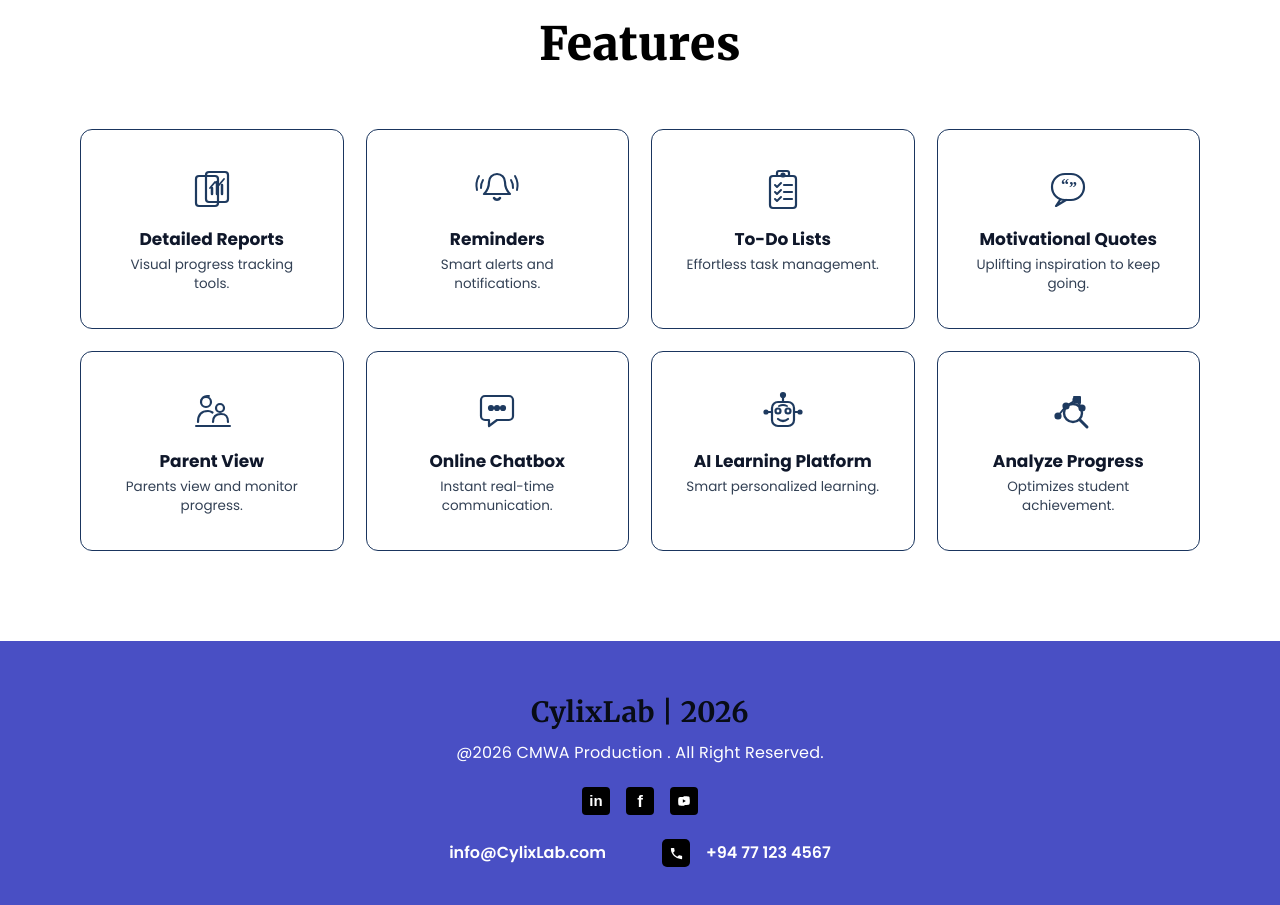
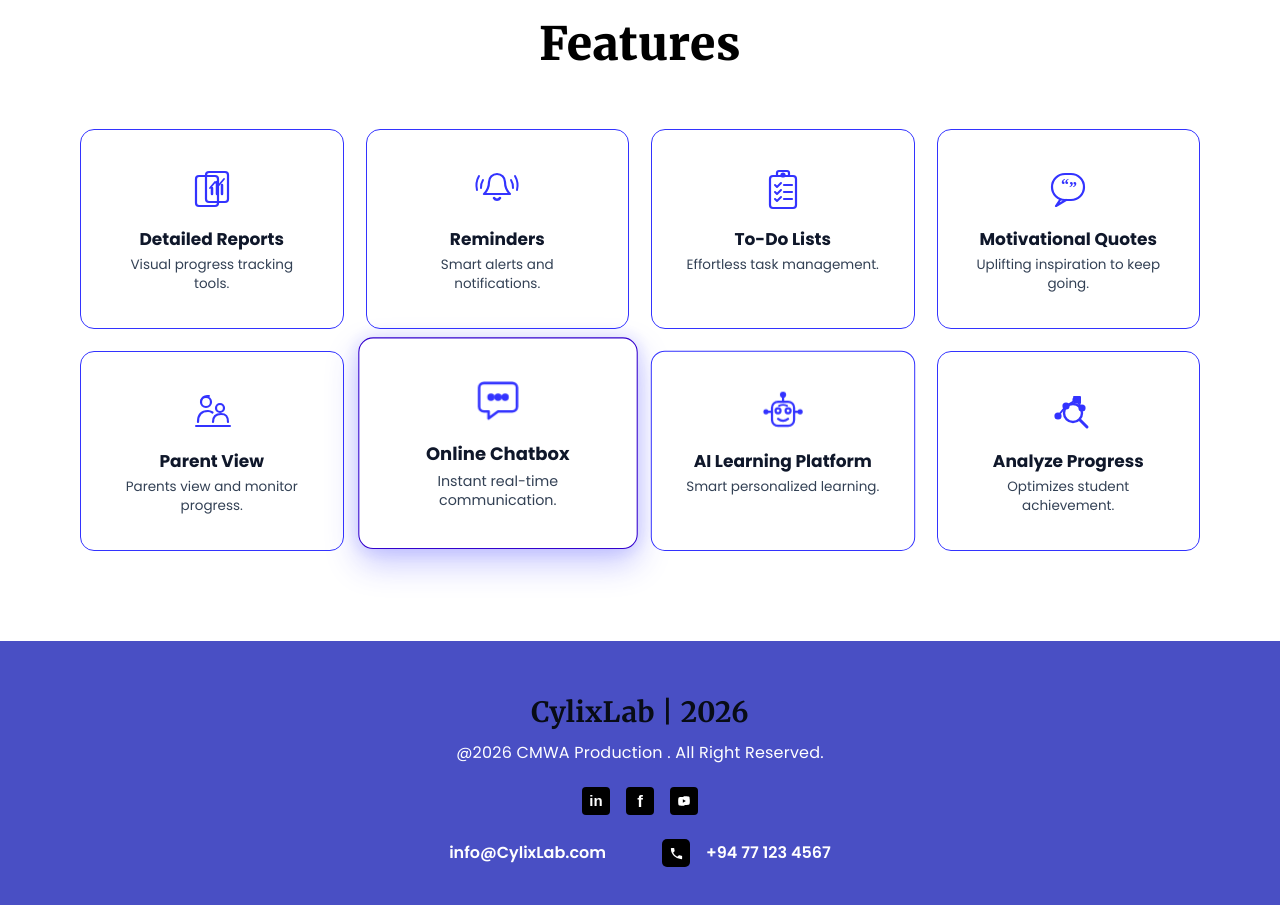
Before and after one commit to ravinduanushka/cylixlab, a React (Vite) app in the folder frontend/: page / in a window 1280 px wide. Shown: the part 2200-3105 px from the top of the page. Built offline with nearby package versions, Linux system fonts and the light colour scheme.

Commit message:
Refactor feature card styles and add pulse animation for active state

```diff
--- a/frontend/src/App.css
+++ b/frontend/src/App.css
@@ -431,22 +431,37 @@
 
 .feature-card {
   background-color: #ffffff;
-  border: 1.5px solid #1a355e;
-  border-radius: 12px;
+  /* Feature border rectangle line in blue color */
+  border: 1.8px solid #3333FF;
+  border-radius: 14px;
   padding: 34px 18px 28px;
   display: flex;
   flex-direction: column;
   align-items: center;
   text-align: center;
-  transition: all 0.28s ease;
   min-height: 200px;
   justify-content: flex-start;
+  position: relative;
+  /* Smooth transition when becoming little large and returning to previous size */
+  transition: transform 0.45s cubic-bezier(0.2, 0.8, 0.2, 1),
+              box-shadow 0.45s cubic-bezier(0.2, 0.8, 0.2, 1),
+              border-color 0.35s ease,
+              border-width 0.35s ease;
 }
 
+/* User hover state */
 .feature-card:hover {
-  transform: translateY(-4px);
-  box-shadow: 0 10px 25px rgba(26, 53, 94, 0.12);
-  border-color: #0f274a;
+  transform: translateY(-8px) scale(1.06);
+  box-shadow: 0 14px 30px rgba(51, 51, 255, 0.28);
+  border-color: #3300CC;
+}
+
+/* 1-8 and 8-1 continuous pulse: becomes little large and returns to previous size */
+.feature-card.card-pulse-large {
+  transform: translateY(-8px) scale(1.06);
+  border-color: #3300CC;
+  border-width: 2.2px;
+  box-shadow: 0 14px 32px rgba(51, 51, 255, 0.28), 0 0 18px rgba(51, 51, 255, 0.16);
 }
 
 .feature-icon-wrapper {
@@ -455,7 +470,12 @@
   align-items: center;
   justify-content: center;
   margin-bottom: 12px;
-  color: #1a355e;
+  color: #3333FF;
+  transition: transform 0.35s ease;
+}
+
+.feature-card.card-pulse-large .feature-icon-wrapper {
+  transform: scale(1.12);
 }
 
 .feature-card-title {
--- a/frontend/src/components/FeaturesSection.jsx
+++ b/frontend/src/components/FeaturesSection.jsx
@@ -1,4 +1,4 @@
-import React from 'react';
+import React, { useState, useEffect } from 'react';
 import {
   ReportIcon,
   ReminderIcon,
@@ -13,70 +13,98 @@ import {
 const features = [
   {
     id: 1,
-    icon: <ReportIcon />,
+    icon: <ReportIcon color="#3333FF" />,
     title: 'Detailed Reports',
     description: 'Visual progress tracking tools.'
   },
   {
     id: 2,
-    icon: <ReminderIcon />,
+    icon: <ReminderIcon color="#3333FF" />,
     title: 'Reminders',
     description: 'Smart alerts and notifications.'
   },
   {
     id: 3,
-    icon: <TodoIcon />,
+    icon: <TodoIcon color="#3333FF" />,
     title: 'To-Do Lists',
     description: 'Effortless task management.'
   },
   {
     id: 4,
-    icon: <QuoteIcon />,
+    icon: <QuoteIcon color="#3333FF" />,
     title: 'Motivational Quotes',
     description: 'Uplifting inspiration to keep going.'
   },
   {
     id: 5,
-    icon: <ParentViewIcon />,
+    icon: <ParentViewIcon color="#3333FF" />,
     title: 'Parent View',
     description: 'Parents view and monitor progress.'
   },
   {
     id: 6,
-    icon: <ChatboxIcon />,
+    icon: <ChatboxIcon color="#3333FF" />,
     title: 'Online Chatbox',
     description: 'Instant real-time communication.'
   },
   {
     id: 7,
-    icon: <AILearningIcon />,
+    icon: <AILearningIcon color="#3333FF" />,
     title: 'AI Learning Platform',
     description: 'Smart personalized learning.'
   },
   {
     id: 8,
-    icon: <AnalyzeProgressIcon />,
+    icon: <AnalyzeProgressIcon color="#3333FF" />,
     title: 'Analyze Progress',
     description: 'Optimizes student achievement.'
   }
 ];
 
 const FeaturesSection = () => {
+  // Always maintained 1-8 then 8-1 pulse wave
+  const [activeCardIndex, setActiveCardIndex] = useState(0);
+
+  useEffect(() => {
+    let current = 0;
+    let step = 1; // 1 for 1-8, -1 for 8-1
+
+    const interval = setInterval(() => {
+      current += step;
+      if (current >= features.length - 1) {
+        current = features.length - 1;
+        step = -1; // reverse direction: 8 to 1
+      } else if (current <= 0) {
+        current = 0;
+        step = 1; // forward direction: 1 to 8
+      }
+      setActiveCardIndex(current);
+    }, 650);
+
+    return () => clearInterval(interval);
+  }, []);
+
   return (
     <section id="features" className="features-section">
       <div className="features-container">
         <h2 className="features-title">Features</h2>
 
         <div className="features-grid">
-          {features.map((feature) => (
-            <div key={feature.id} className="feature-card">
-              <div className="feature-icon-wrapper">
-                {feature.icon}
+          {features.map((feature, index) => {
+            const isActive = index === activeCardIndex;
+            return (
+              <div
+                key={feature.id}
+                className={`feature-card ${isActive ? 'card-pulse-large' : ''}`}
+              >
+                <div className="feature-icon-wrapper">
+                  {feature.icon}
+                </div>
+                <h3 className="feature-card-title">{feature.title}</h3>
+                <p className="feature-card-desc">{feature.description}</p>
               </div>
-              <h3 className="feature-card-title">{feature.title}</h3>
-              <p className="feature-card-desc">{feature.description}</p>
-            </div>
-          ))}
+            );
+          })}
         </div>
       </div>
     </section>
```
